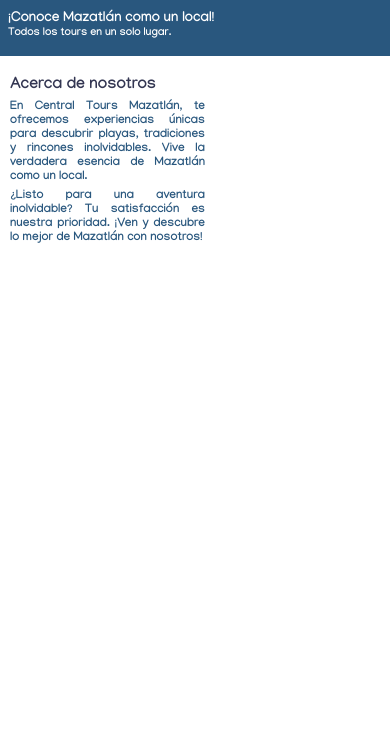
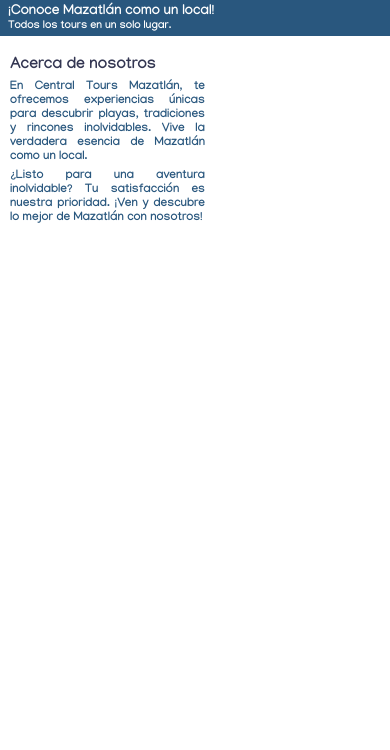
Before and after one commit to jvankar/Central-Tours-Mazatlan-1.0, a plain HTML site: page index.html in a window 390 px wide. Shown: the part 94-844 px from the top of the page. Drawn offline with nearby package versions, Linux system fonts and the light colour scheme.

Commit message:
Update styles.css

```diff
--- a/styles.css
+++ b/styles.css
@@ -197,7 +197,7 @@ body {
     .section__container.header__container {
         display: block;
         z-index: 10;
-        margin-top: 105px;
+        margin-top: 28px;
         margin-left: 10px;
         background-color: transparent;
         width: 350px;
@@ -280,7 +280,8 @@ body {
 /* For screens smaller than 768px */
 @media (max-width: 768px) {
     .header {
-        height: 150px; /* Consistent height for smaller screens */
+        margin-top: 70px;
+        height: 60px; /* Consistent height for smaller screens */
     }
 }
 
```
